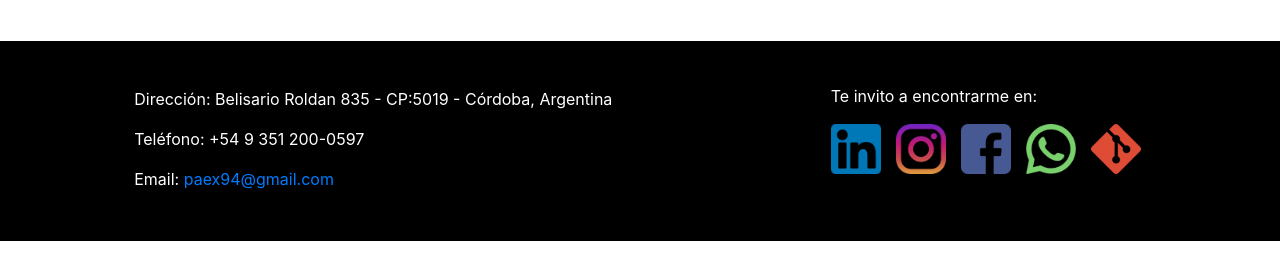
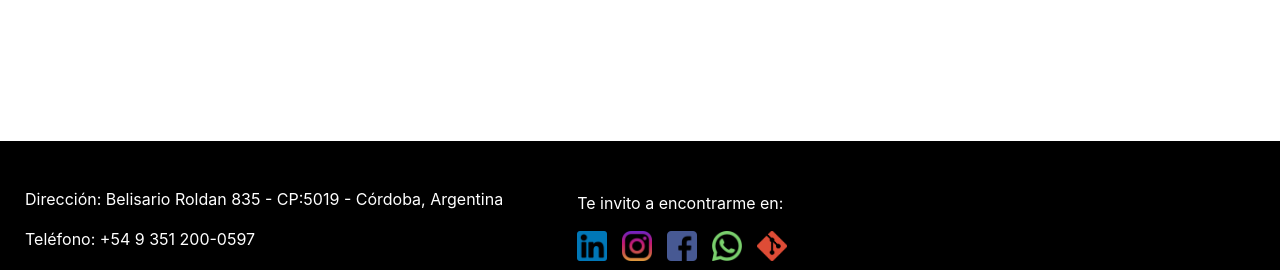
Before and after one commit to Pablo351/my-app, a React (Create React App) app: page / in a window 1280 px wide. Shown: the part 1847-2117 px from the top of the page. Before the commit the page ends 2088 px from the top, so only its background shows below. Built offline with nearby package versions, Linux system fonts and the light colour scheme.

Commit message:
correccciones generales

```diff
--- a/src/Componentes/About/About.js
+++ b/src/Componentes/About/About.js
@@ -6,7 +6,7 @@ const About = () => {
             <img src={myPhoto} className="rounded-circle" alt="Pablo Medina"/>
             <h2><b>Medina, Pablo Exequiel</b></h2>
             <div className='descrption'>
-                <p>¡Hola! Gracias por visitar mi página. Voy a contarte un poco sobre mi. Me llamo Pablo, tengo 26 años, vivo en Córdoba Capital, Argentina. Soy Analista en Informática/Sistemas, actualmente me encuentro cusando el 4° año de la carrera de Licenciatura en Informática, impartida por la Universidad Empresarial Siglo XXI. Actualmente me encuentro cursando el 4° año de la carrera. Además cuento con un nivel intermedio de conocimiento en Inglés. Me destaco por ser una persona muy proactiva, responsable, con capacidad de coworking, con interes constante en el aprendizaje y desarrollo profesional.</p>
+                <p>¡Hola! Gracias por visitar mi página. Voy a contarte un poco sobre mi. Me llamo Pablo, tengo 26 años, vivo en Córdoba Capital, Argentina. Soy Analista en Informática/Sistemas, actualmente me encuentro cusando el 4° año de la carrera de Licenciatura en Informática, impartida por la Universidad Empresarial Siglo XXI. Además cuento con un nivel intermedio de conocimiento en Inglés. Me destaco por ser una persona muy proactiva, responsable, con capacidad de coworking, con interes constante en el aprendizaje y desarrollo profesional.</p>
                 <p></p>
                 <p></p>
             </div>
--- a/src/Componentes/Contact/constact.scss
+++ b/src/Componentes/Contact/constact.scss
@@ -5,30 +5,35 @@
     height: auto;
     background-color: black;
     display: flex;
-    justify-content: space-around;
     color: white;
-    align-items: center;
+    //justify-content: space-around;
+    align-items:center;
     width: 100%;
     min-width: 250px;
     padding-left: 15px;
     padding-right: 15px;
-    flex-wrap: wrap;
+    flex-wrap:wrap;
 
     .DatosPersonales{
         padding-left: 10px;
         padding-bottom:  20px;
         padding-top: 15px;
+        padding-right: 5vw;
     }
 
     .Redes{
+
+        padding-left: 10px;
+        padding-bottom:  20px;
+        padding-top: 15px;
 
         .ImagenesRedes{
 
             padding-bottom: 15px;
 
             img{
-                height: 50px;
-                width: 50px;
+                height: 30px;
+                width: 30px;
                 margin-right: 15px;
                 margin-bottom: 10px;
             }
--- a/src/Componentes/Home/home.scss
+++ b/src/Componentes/Home/home.scss
@@ -1,12 +1,13 @@
 .carrusel{
     min-width: 250px;
-    height: 660px;
+    height: 100vh;
     width: 100%;
 
     .item{
         .imagenSlider{
-            height: 660px;
+            height: 100vh;
             width: 100%;
+            Object-fit: cover;
         }
 
         .carousel-caption{
--- a/src/Componentes/Skills/skills.scss
+++ b/src/Componentes/Skills/skills.scss
@@ -14,8 +14,8 @@
         flex-wrap: wrap;
 
         img{
-            width: 120px;
-            height: 120px;
+            width: 100px;
+            height: 100px;
             padding: 15px 15px 15px 15px;
         }
 
```
